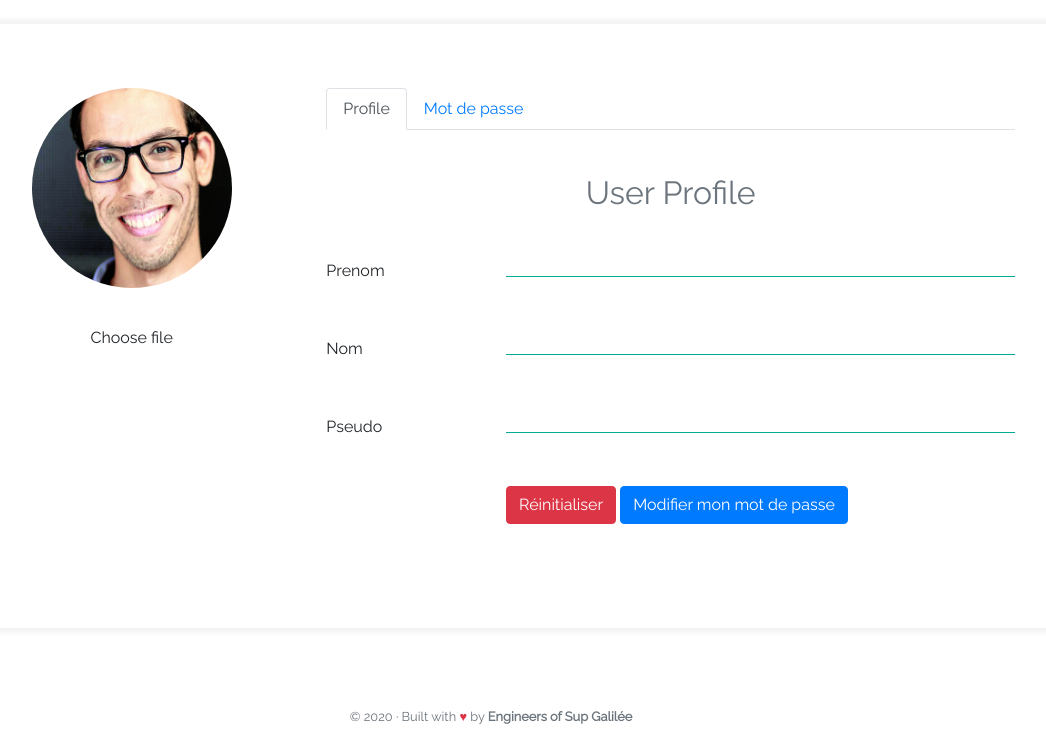
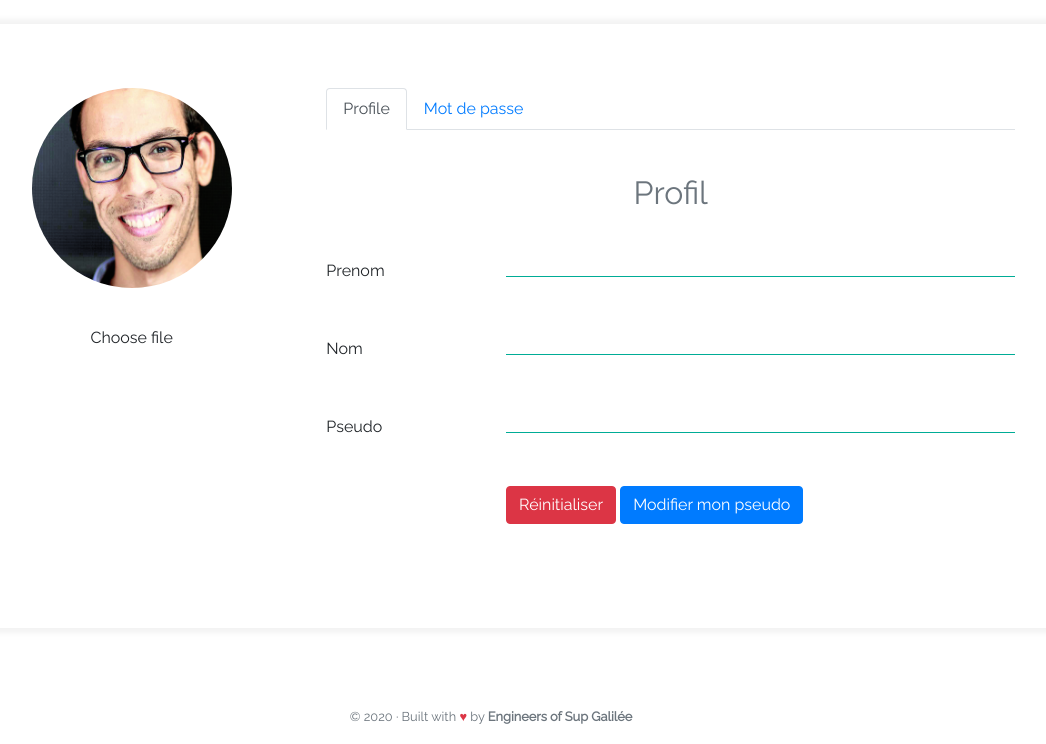
Before and after one commit to bagobob/TeamChat, a Symfony app: template templates/home/profile.html.twig in a window 1280 px wide. Shown: the part 56-800 px from the top of the page, without its empty margins (149-1195 px from the left). Run offline with Twig, Linux system fonts and the light colour scheme; the template is opened without the code that fills it, so the values that code supplies are empty; some libraries are stand-ins or nearby versions.

Commit message:
Update profile.html.twig

```diff
--- a/templates/home/profile.html.twig
+++ b/templates/home/profile.html.twig
@@ -17,8 +17,8 @@
               <!-- Beginning of User Profil Panel-->
                 <div class="tab-content py-4">
                     <div class="tab-pane active" id="profile">
-                        <h2 class="mb-3 text-muted text-center profil">User Profile</h2><br>
-                        <form role="form" method="GET" action="/profil/edit">
+                        <h2 class="mb-3 text-muted text-center profil">Profil</h2><br>
+                        <form role="form" method="GET" action="{{ path ('update_pseudo') }}">
                             <div class="form-group row">
                                 <label class="col-lg-3 col-form-label form-control-label">Prenom</label>
                                 <div class="col-lg-9">
@@ -34,7 +34,7 @@
                             <div class="form-group row">
                                 <label class="col-lg-3 col-form-label form-control-label">Pseudo</label>
                                 <div class="col-lg-9">
-                                    <input class="form-control" type="text" value="{{ app.user.username }}">
+                                    <input class="form-control" type="text" name="username" value="{{ app.user.username }}">
                                 </div>
                             </div><br>
 
@@ -42,7 +42,7 @@
                                 <label class="col-lg-3 col-form-label form-control-label"></label>
                                 <div class="col-lg-9">
                                     <input type="reset" class="btn btn-danger" value="Réinitialiser">
-                                    <input type="submit" class="btn btn-primary" value="Modifier mon mot de passe" >
+                                    <input type="submit" class="btn btn-primary" value="Modifier mon pseudo" >
                                 </div>
                             </div>
                         </form>
@@ -53,7 +53,7 @@
 
                 <!-- Beginning of User Edit Panel-->
                 <div class="tab-pane" id="edit">
-                    <form role="form">
+                    <form role="form" method="GET" action="/profil/edit">
                       <h2 class="mb-3 text-muted text-center profil">Modifier le mot de passe</h2><br>
                         <div class="form-group row">
                                 <label class="col-lg-3 col-form-label form-control-label">Mot de passe actuel</label>
@@ -64,20 +64,20 @@
                             <div class="form-group row">
                                 <label class="col-lg-3 col-form-label form-control-label">Nouveau mot de passe</label>
                                 <div class="col-lg-9">
-                                    <input class="form-control" type="password" name="new_password" value="******" >
+                                    <input class="form-control" type="password" name="new_password" value="" >
                                 </div>
                             </div><br>
                             <div class="form-group row">
                                 <label class="col-lg-3 col-form-label form-control-label">Confirmation du mot de passe</label>
                                 <div class="col-lg-9">
-                                    <input class="form-control" type="password" name="new_password_confirm" value="******">
+                                    <input class="form-control" type="password" name="new_password_confirm" value="">
                                 </div>
                             </div><br>
                             <div class="form-group row">
                             <label class="col-lg-3 col-form-label form-control-label"></label>
                             <div class="col-lg-9">
-                                <input type="reset" class="btn btn-secondary" value="Cancel">
-                                <input type="button" class="btn btn-primary" value="Save Changes">
+                                <input type="reset" class="btn btn-secondary" value="Réinitialiser">
+                                <input type="submit" class="btn btn-primary" value="Modifier mot de passe">
                             </div>
                         </div>
                     </form>
```
